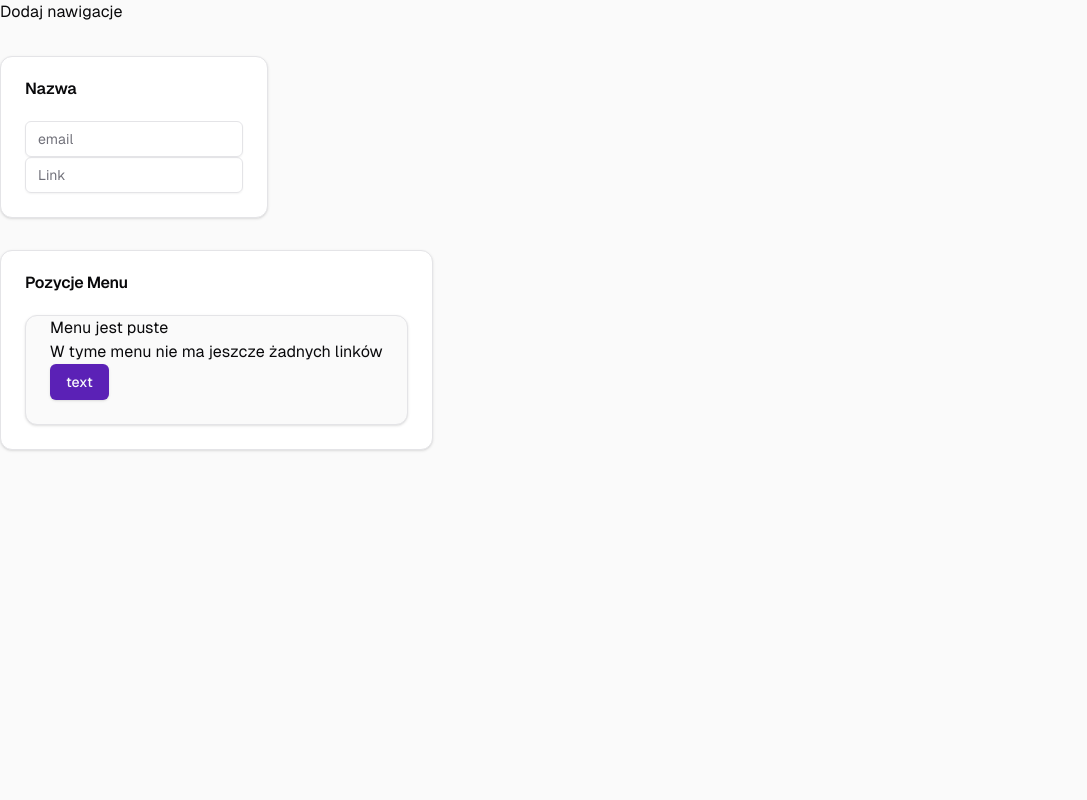
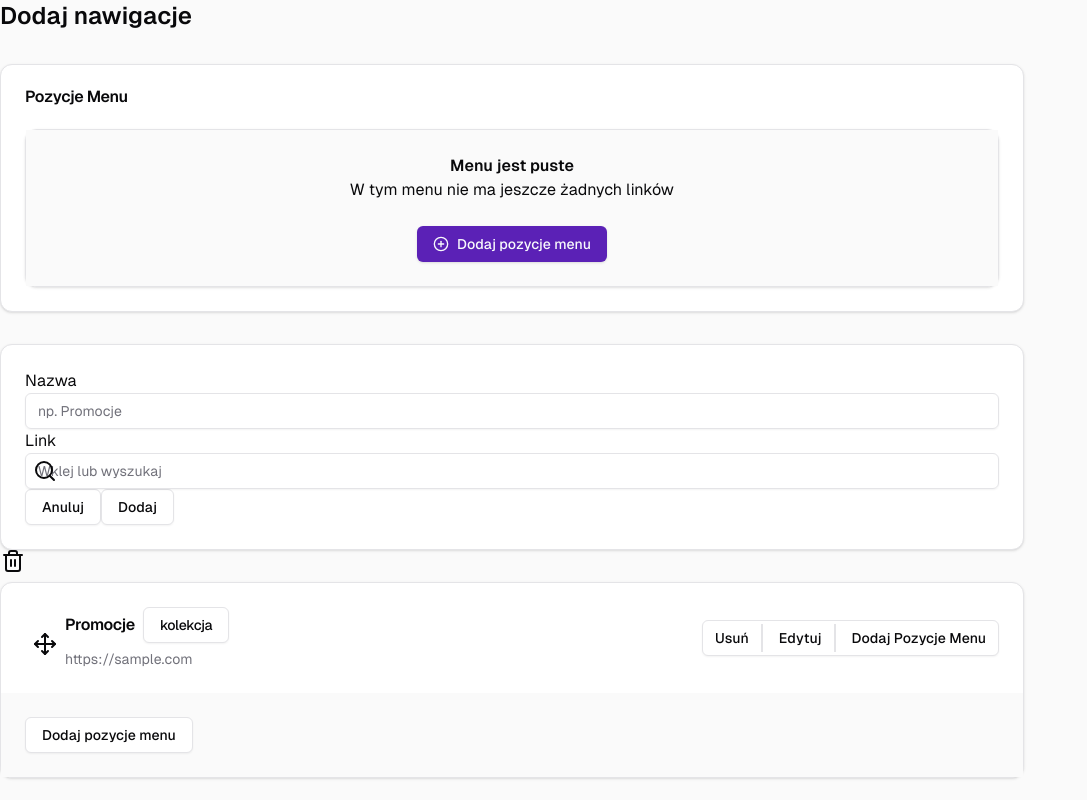
Before and after one commit to LenyPython/Dropolololol, a Next.js app: page / in a window 1280 px wide. Shown: the whole page, without its empty margins (0-1087 px from the left). Built offline with nearby package versions, Linux system fonts and the light colour scheme.

Commit message:
First components and structures for application

```diff
--- a/src/app/page.tsx
+++ b/src/app/page.tsx
@@ -1,33 +1,48 @@
 import { Button } from '@/components/ui/button'
-import { Card, CardContent, CardHeader, CardTitle } from '@/components/ui/card'
-import { Input } from '@/components/ui/input'
+import {
+	Card,
+	CardContent,
+	CardDescription,
+	CardHeader,
+	CardTitle
+} from '@/components/ui/card'
+import { Menubar, MenubarMenu, MenubarTrigger } from '@/components/ui/menubar'
+import AddMenu from '@/structures/AddMenu'
+import NewMenu from '@/structures/NewMenu'
+import { MenubarSeparator } from '@radix-ui/react-menubar'
+import { Move } from 'lucide-react'
 
 export default function Home() {
 	return (
 		<div className='min-h-screen bg-zinc-50 font-[family-name:var(--font-geist-sans)]'>
 			<main className='flex flex-col gap-8 row-start-2 items-center sm:items-start'>
-				<h1>Dodaj nawigacje</h1>
-				<Card>
-					<CardHeader>
-						<CardTitle>Nazwa</CardTitle>
-					</CardHeader>
-					<CardContent>
-						<Input placeholder='email' />
-						<Input placeholder='Link' />
-					</CardContent>
-				</Card>
-				<Card>
-					<CardHeader>
-						<CardTitle>Pozycje Menu</CardTitle>
-					</CardHeader>
-					<CardContent>
-						<Card className='bg-zinc-50'>
-							<CardContent>
-								<h3>Menu jest puste</h3>
-								<p>W tyme menu nie ma jeszcze żadnych linków</p>
-								<Button>text</Button>
-							</CardContent>
-						</Card>
+				<h1 className='text-2xl font-semibold'>Dodaj nawigacje</h1>
+				<AddMenu />
+				<NewMenu />
+				<Card className='w-4/5'>
+					<div className='flex items-center justify-between w-full pr-6'>
+						<CardHeader className='relative pl-16'>
+							<CardTitle>
+								Promocje
+								<Button variant='outline' className='ml-2'>
+									kolekcja
+								</Button>
+							</CardTitle>
+							<CardDescription>https://sample.com</CardDescription>
+							<Move className='absolute left-8 top-1/2 -translate-y-1/2' />
+						</CardHeader>
+						<Menubar>
+							<MenubarMenu>
+								<MenubarTrigger className='border-r-2'>Usuń</MenubarTrigger>
+								<MenubarTrigger className='border-r-2'>Edytuj</MenubarTrigger>
+								<MenubarTrigger>Dodaj Pozycje Menu</MenubarTrigger>
+							</MenubarMenu>
+						</Menubar>
+					</div>
+					<CardContent className='bg-zinc-50'>
+						<Button variant='outline' className='mt-6'>
+							Dodaj pozycje menu
+						</Button>
 					</CardContent>
 				</Card>
 			</main>
--- a/src/components/ui/menubar.tsx
+++ b/src/components/ui/menubar.tsx
@@ -1,10 +1,10 @@
-"use client"
+'use client'
 
-import * as React from "react"
-import * as MenubarPrimitive from "@radix-ui/react-menubar"
-import { Check, ChevronRight, Circle } from "lucide-react"
+import * as React from 'react'
+import * as MenubarPrimitive from '@radix-ui/react-menubar'
+import { Check, ChevronRight, Circle } from 'lucide-react'
 
-import { cn } from "@/lib/utils"
+import { cn } from '@/lib/utils'
 
 const MenubarMenu = MenubarPrimitive.Menu
 
@@ -23,7 +23,7 @@ const Menubar = React.forwardRef<
 	<MenubarPrimitive.Root
 		ref={ref}
 		className={cn(
-      "flex h-9 items-center space-x-1 rounded-md border bg-background p-1 shadow-sm",
+			'flex h-9 items-center space-x-1 rounded-md border bg-background shadow-sm',
 			className
 		)}
 		{...props}
@@ -38,7 +38,7 @@ const MenubarTrigger = React.forwardRef<
 	<MenubarPrimitive.Trigger
 		ref={ref}
 		className={cn(
-      "flex cursor-default select-none items-center rounded-sm px-3 py-1 text-sm font-medium outline-none focus:bg-accent focus:text-accent-foreground data-[state=open]:bg-accent data-[state=open]:text-accent-foreground",
+			'flex cursor-pointer items-center px-3 py-1 text-sm font-medium outline-none',
 			className
 		)}
 		{...props}
@@ -55,14 +55,14 @@ const MenubarSubTrigger = React.forwardRef<
 	<MenubarPrimitive.SubTrigger
 		ref={ref}
 		className={cn(
-      "flex cursor-default select-none items-center rounded-sm px-2 py-1.5 text-sm outline-none focus:bg-accent focus:text-accent-foreground data-[state=open]:bg-accent data-[state=open]:text-accent-foreground",
-      inset && "pl-8",
+			'flex cursor-default select-none items-center rounded-sm px-2 py-1.5 text-sm outline-none focus:bg-accent focus:text-accent-foreground data-[state=open]:bg-accent data-[state=open]:text-accent-foreground',
+			inset && 'pl-8',
 			className
 		)}
 		{...props}
 	>
 		{children}
-    <ChevronRight className="ml-auto h-4 w-4" />
+		<ChevronRight className='ml-auto h-4 w-4' />
 	</MenubarPrimitive.SubTrigger>
 ))
 MenubarSubTrigger.displayName = MenubarPrimitive.SubTrigger.displayName
@@ -74,7 +74,7 @@ const MenubarSubContent = React.forwardRef<
 	<MenubarPrimitive.SubContent
 		ref={ref}
 		className={cn(
-      "z-50 min-w-[8rem] overflow-hidden rounded-md border bg-popover p-1 text-popover-foreground shadow-lg data-[state=open]:animate-in data-[state=closed]:animate-out data-[state=closed]:fade-out-0 data-[state=open]:fade-in-0 data-[state=closed]:zoom-out-95 data-[state=open]:zoom-in-95 data-[side=bottom]:slide-in-from-top-2 data-[side=left]:slide-in-from-right-2 data-[side=right]:slide-in-from-left-2 data-[side=top]:slide-in-from-bottom-2",
+			'z-50 min-w-[8rem] overflow-hidden rounded-md border bg-popover p-1 text-popover-foreground shadow-lg data-[state=open]:animate-in data-[state=closed]:animate-out data-[state=closed]:fade-out-0 data-[state=open]:fade-in-0 data-[state=closed]:zoom-out-95 data-[state=open]:zoom-in-95 data-[side=bottom]:slide-in-from-top-2 data-[side=left]:slide-in-from-right-2 data-[side=right]:slide-in-from-left-2 data-[side=top]:slide-in-from-bottom-2',
 			className
 		)}
 		{...props}
@@ -87,7 +87,7 @@ const MenubarContent = React.forwardRef<
 	React.ComponentPropsWithoutRef<typeof MenubarPrimitive.Content>
 >(
 	(
-    { className, align = "start", alignOffset = -4, sideOffset = 8, ...props },
+		{ className, align = 'start', alignOffset = -4, sideOffset = 8, ...props },
 		ref
 	) => (
 		<MenubarPrimitive.Portal>
@@ -97,7 +97,7 @@ const MenubarContent = React.forwardRef<
 				alignOffset={alignOffset}
 				sideOffset={sideOffset}
 				className={cn(
-          "z-50 min-w-[12rem] overflow-hidden rounded-md border bg-popover p-1 text-popover-foreground shadow-md data-[state=open]:animate-in data-[state=closed]:fade-out-0 data-[state=open]:fade-in-0 data-[state=closed]:zoom-out-95 data-[state=open]:zoom-in-95 data-[side=bottom]:slide-in-from-top-2 data-[side=left]:slide-in-from-right-2 data-[side=right]:slide-in-from-left-2 data-[side=top]:slide-in-from-bottom-2",
+					'z-50 min-w-[12rem] overflow-hidden rounded-md border bg-popover p-1 text-popover-foreground shadow-md data-[state=open]:animate-in data-[state=closed]:fade-out-0 data-[state=open]:fade-in-0 data-[state=closed]:zoom-out-95 data-[state=open]:zoom-in-95 data-[side=bottom]:slide-in-from-top-2 data-[side=left]:slide-in-from-right-2 data-[side=right]:slide-in-from-left-2 data-[side=top]:slide-in-from-bottom-2',
 					className
 				)}
 				{...props}
@@ -116,8 +116,8 @@ const MenubarItem = React.forwardRef<
 	<MenubarPrimitive.Item
 		ref={ref}
 		className={cn(
-      "relative flex cursor-default select-none items-center rounded-sm px-2 py-1.5 text-sm outline-none focus:bg-accent focus:text-accent-foreground data-[disabled]:pointer-events-none data-[disabled]:opacity-50",
-      inset && "pl-8",
+			'relative flex cursor-default select-none items-center rounded-sm px-2 py-1.5 text-sm outline-none focus:bg-accent focus:text-accent-foreground data-[disabled]:pointer-events-none data-[disabled]:opacity-50',
+			inset && 'pl-8',
 			className
 		)}
 		{...props}
@@ -132,15 +132,15 @@ const MenubarCheckboxItem = React.forwardRef<
 	<MenubarPrimitive.CheckboxItem
 		ref={ref}
 		className={cn(
-      "relative flex cursor-default select-none items-center rounded-sm py-1.5 pl-8 pr-2 text-sm outline-none focus:bg-accent focus:text-accent-foreground data-[disabled]:pointer-events-none data-[disabled]:opacity-50",
+			'relative flex cursor-default select-none items-center rounded-sm py-1.5 pl-8 pr-2 text-sm outline-none focus:bg-accent focus:text-accent-foreground data-[disabled]:pointer-events-none data-[disabled]:opacity-50',
 			className
 		)}
 		checked={checked}
 		{...props}
 	>
-    <span className="absolute left-2 flex h-3.5 w-3.5 items-center justify-center">
+		<span className='absolute left-2 flex h-3.5 w-3.5 items-center justify-center'>
 			<MenubarPrimitive.ItemIndicator>
-        <Check className="h-4 w-4" />
+				<Check className='h-4 w-4' />
 			</MenubarPrimitive.ItemIndicator>
 		</span>
 		{children}
@@ -155,14 +155,14 @@ const MenubarRadioItem = React.forwardRef<
 	<MenubarPrimitive.RadioItem
 		ref={ref}
 		className={cn(
-      "relative flex cursor-default select-none items-center rounded-sm py-1.5 pl-8 pr-2 text-sm outline-none focus:bg-accent focus:text-accent-foreground data-[disabled]:pointer-events-none data-[disabled]:opacity-50",
+			'relative flex cursor-default select-none items-center rounded-sm py-1.5 pl-8 pr-2 text-sm outline-none focus:bg-accent focus:text-accent-foreground data-[disabled]:pointer-events-none data-[disabled]:opacity-50',
 			className
 		)}
 		{...props}
 	>
-    <span className="absolute left-2 flex h-3.5 w-3.5 items-center justify-center">
+		<span className='absolute left-2 flex h-3.5 w-3.5 items-center justify-center'>
 			<MenubarPrimitive.ItemIndicator>
-        <Circle className="h-4 w-4 fill-current" />
+				<Circle className='h-4 w-4 fill-current' />
 			</MenubarPrimitive.ItemIndicator>
 		</span>
 		{children}
@@ -179,8 +179,8 @@ const MenubarLabel = React.forwardRef<
 	<MenubarPrimitive.Label
 		ref={ref}
 		className={cn(
-      "px-2 py-1.5 text-sm font-semibold",
-      inset && "pl-8",
+			'px-2 py-1.5 text-sm font-semibold',
+			inset && 'pl-8',
 			className
 		)}
 		{...props}
@@ -194,7 +194,7 @@ const MenubarSeparator = React.forwardRef<
 >(({ className, ...props }, ref) => (
 	<MenubarPrimitive.Separator
 		ref={ref}
-    className={cn("-mx-1 my-1 h-px bg-muted", className)}
+		className={cn('-mx-1 my-1 h-px bg-muted', className)}
 		{...props}
 	/>
 ))
@@ -207,14 +207,14 @@ const MenubarShortcut = ({
 	return (
 		<span
 			className={cn(
-        "ml-auto text-xs tracking-widest text-muted-foreground",
+				'ml-auto text-xs tracking-widest text-muted-foreground',
 				className
 			)}
 			{...props}
 		/>
 	)
 }
-MenubarShortcut.displayname = "MenubarShortcut"
+MenubarShortcut.displayname = 'MenubarShortcut'
 
 export {
 	Menubar,
@@ -232,5 +232,5 @@ export {
 	MenubarSubTrigger,
 	MenubarGroup,
 	MenubarSub,
-  MenubarShortcut,
+	MenubarShortcut
 }
--- /dev/null
+++ b/src/structures/AddMenu.tsx
@@ -0,0 +1,27 @@
+import { Button } from '@/components/ui/button'
+import { Card, CardContent, CardHeader, CardTitle } from '@/components/ui/card'
+import { CirclePlus } from 'lucide-react'
+
+const AddMenu = () => {
+	return (
+		<Card className='w-4/5'>
+			<CardHeader>
+				<CardTitle>Pozycje Menu</CardTitle>
+			</CardHeader>
+			<CardContent>
+				<Card>
+					<CardContent className='flex flex-col items-center bg-zinc-50'>
+						<h3 className='font-semibold mt-6'>Menu jest puste</h3>
+						<p>W tym menu nie ma jeszcze żadnych linków</p>
+						<Button className='mt-6'>
+							<CirclePlus />
+							Dodaj pozycje menu
+						</Button>
+					</CardContent>
+				</Card>
+			</CardContent>
+		</Card>
+	)
+}
+
+export default AddMenu
--- /dev/null
+++ b/src/structures/NewMenu.tsx
@@ -0,0 +1,37 @@
+import { Button } from '@/components/ui/button'
+import { Card, CardContent } from '@/components/ui/card'
+import { Input } from '@/components/ui/input'
+import { SearchIcon } from 'lucide-react'
+import { Trash2 } from 'lucide-react'
+
+const NewMenu = () => {
+	return (
+		<Card className='relative w-4/5 pr-8'>
+			<CardContent className='mt-6'>
+				<label htmlFor='name'>Nazwa</label>
+				<Input type='text' name='name' placeholder='np. Promocje' />
+
+				<label htmlFor='link' className='relative'>
+					Link
+				</label>
+				<div className='relative'>
+					<Input
+						type='text'
+						name='link'
+						className='pl-7'
+						placeholder='Wklej lub wyszukaj'
+					/>
+					<SearchIcon className='absolute left-2 top-1/2 -translate-y-1/2 opacity-50' />
+				</div>
+
+				<Button className='mt-4 mr-2' variant='outline'>
+					Anuluj
+				</Button>
+				<Button variant='outline'>Dodaj</Button>
+			</CardContent>
+			<Trash2 className='absolute top-10 right-5 opacity-50' />
+		</Card>
+	)
+}
+
+export default NewMenu
--- a/tailwind.config.ts
+++ b/tailwind.config.ts
@@ -1,11 +1,11 @@
-import type { Config } from "tailwindcss";
+import type { Config } from 'tailwindcss'
 
 export default {
-    darkMode: ["class"],
+	darkMode: ['class'],
 	content: [
-    "./src/pages/**/*.{js,ts,jsx,tsx,mdx}",
-    "./src/components/**/*.{js,ts,jsx,tsx,mdx}",
-    "./src/app/**/*.{js,ts,jsx,tsx,mdx}",
+		'./src/pages/**/*.{js,ts,jsx,tsx,mdx}',
+		'./src/components/**/*.{js,ts,jsx,tsx,mdx}',
+		'./src/app/**/*.{js,ts,jsx,tsx,mdx}'
 	],
 	theme: {
 		extend: {
@@ -58,5 +58,5 @@ export default {
 			}
 		}
 	},
-  plugins: [require("tailwindcss-animate")],
-} satisfies Config;
+	plugins: [require('tailwindcss-animate')]
+} satisfies Config
```
Lines whose indentation alone changed are shown as unchanged.
